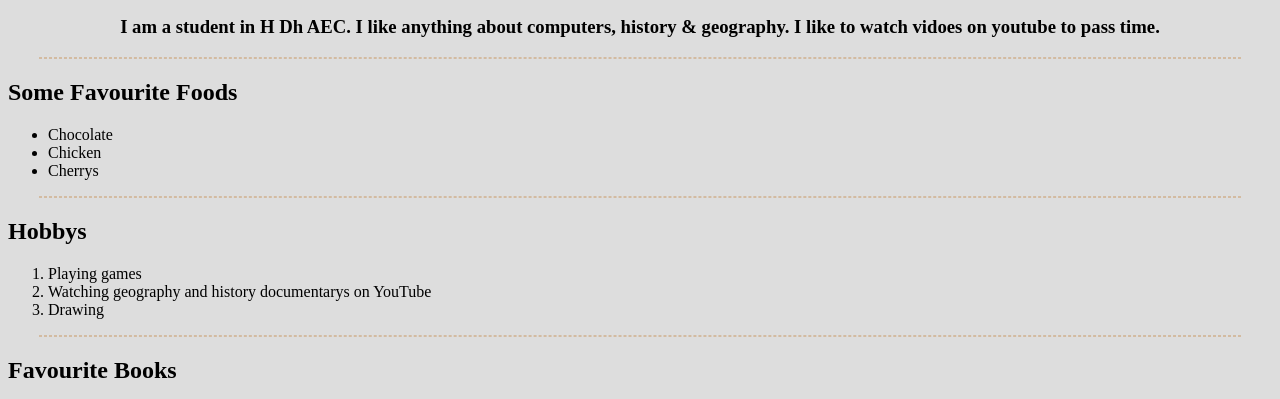
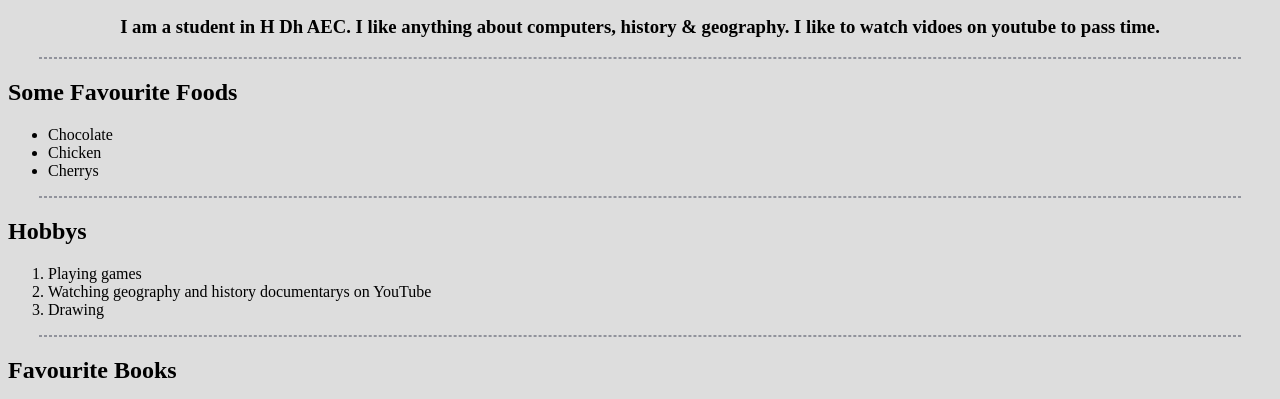
Before and after one commit to Amaanee1/MyFirstPersonalWebsite, a plain HTML site: page index.html in a window 1280 px wide. Shown: the part 401-800 px from the top of the page. Drawn offline with Linux system fonts and the light colour scheme; a web font is replaced by a local one.

Commit message:
updated index (29.09.2021) (1)

```diff
--- a/index.html
+++ b/index.html
@@ -15,7 +15,7 @@
         hr {
         border-style: dashed;
         width: 95%;
-        border-color:hsl(31, 36%, 73%);
+        border-color:#91939c;
         }
         h1 {
         font-family:'Architects Daughter', cursive;
```
